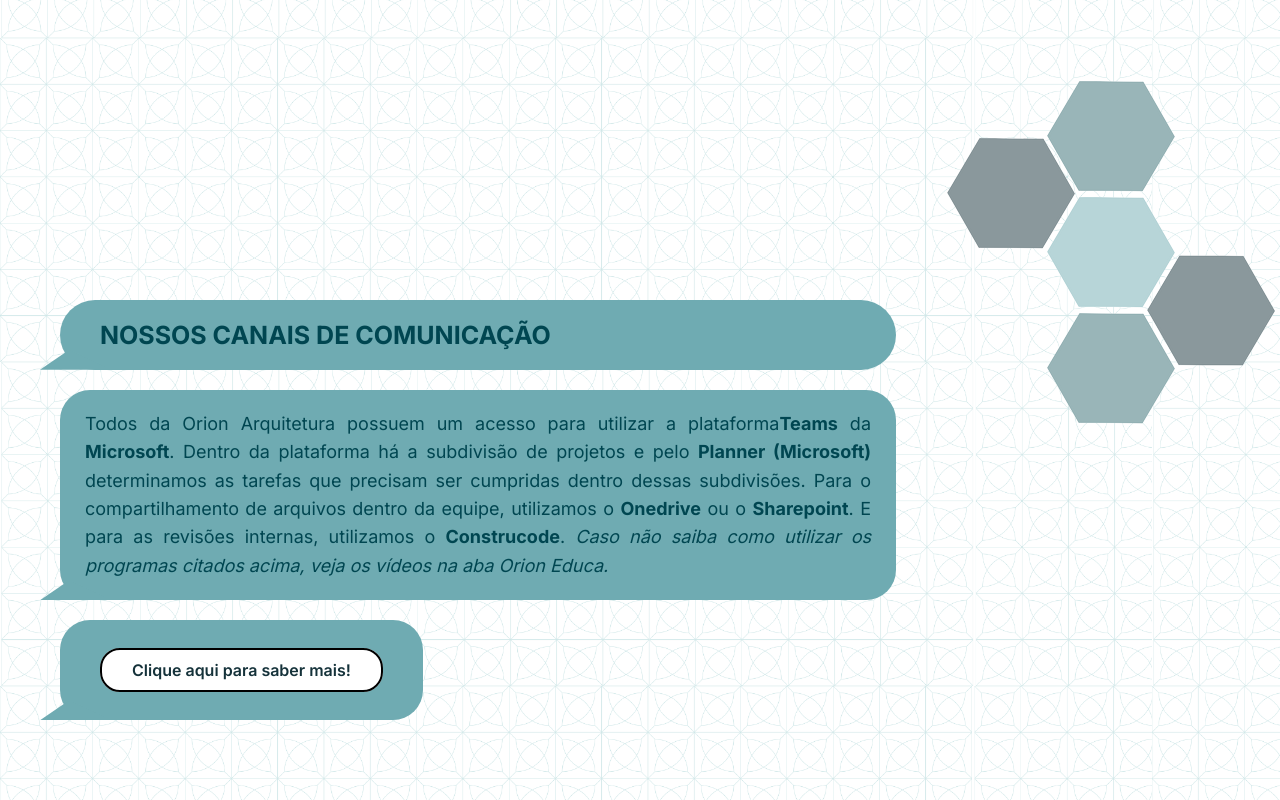
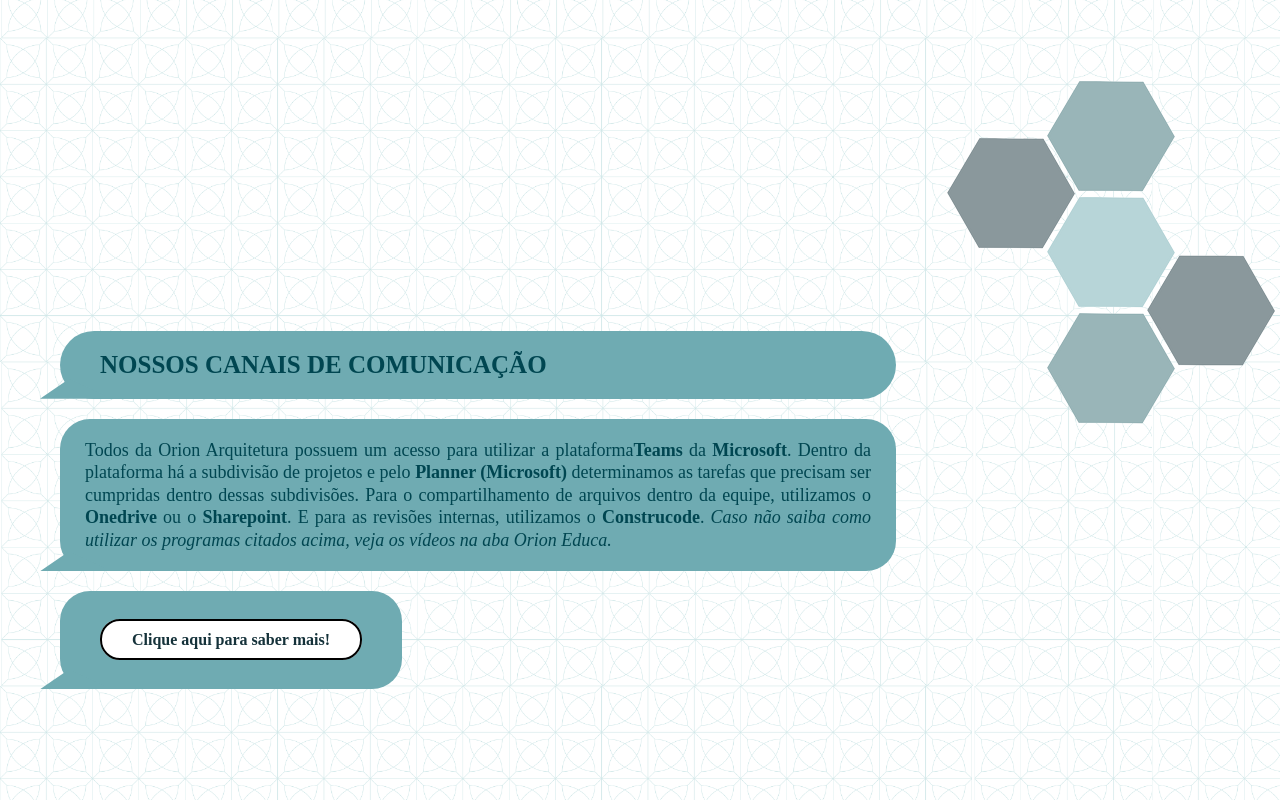
Before and after one commit to Orion-Arquitetura/escritorio, a Next.js app: page / in a window 1280 px wide. Shown: the part 7090-7890 px from the top of the page. Built offline with nearby package versions, Linux system fonts and the light colour scheme.

Commit message:
styled components configs

```diff
--- a/next.config.js
+++ b/next.config.js
@@ -1,4 +1,8 @@
 /** @type {import('next').NextConfig} */
-const nextConfig = {}
+const nextConfig = {
+  compiler: {
+    styledComponents: true,
+  },
+};
 
-module.exports = nextConfig
+module.exports = nextConfig;
--- a/src/app/layout.tsx
+++ b/src/app/layout.tsx
@@ -1,21 +1,17 @@
-import './globals.css'
-import { Inter } from 'next/font/google'
-
-const inter = Inter({ subsets: ['latin'] })
+import StyledComponentsRegistry from "@/lib/registry";
+import "./globals.css";
 
 export const metadata = {
-  title: 'Create Next App',
-  description: 'Generated by create next app',
-}
+  title: "Create Next App",
+  description: "Generated by create next app",
+};
 
-export default function RootLayout({
-  children,
-}: {
-  children: React.ReactNode
-}) {
+export default function RootLayout({ children }: { children: React.ReactNode }) {
   return (
     <html lang="en">
-      <body className={inter.className}>{children}</body>
+      <body>
+        <StyledComponentsRegistry>{children}</StyledComponentsRegistry>
+      </body>
     </html>
-  )
+  );
 }
--- /dev/null
+++ b/src/lib/registry.tsx
@@ -0,0 +1,29 @@
+'use client'
+
+import React, { useState } from 'react'
+import { useServerInsertedHTML } from 'next/navigation'
+import { ServerStyleSheet, StyleSheetManager } from 'styled-components'
+
+export default function StyledComponentsRegistry({
+  children,
+}: {
+  children: React.ReactNode
+}) {
+  // Only create stylesheet once with lazy initial state
+  // x-ref: https://reactjs.org/docs/hooks-reference.html#lazy-initial-state
+  const [styledComponentsStyleSheet] = useState(() => new ServerStyleSheet())
+
+  useServerInsertedHTML(() => {
+    const styles = styledComponentsStyleSheet.getStyleElement()
+    styledComponentsStyleSheet.instance.clearTag()
+    return <>{styles}</>
+  })
+
+  if (typeof window !== 'undefined') return <>{children}</>
+
+  return (
+    <StyleSheetManager sheet={styledComponentsStyleSheet.instance}>
+      {children}
+    </StyleSheetManager>
+  )
+}
```
